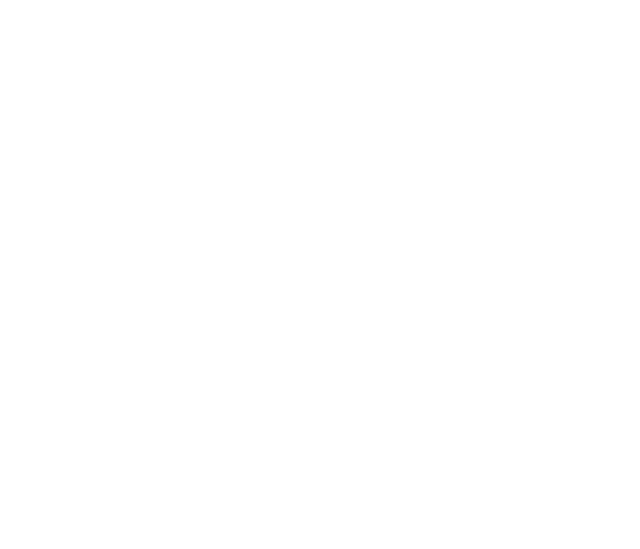
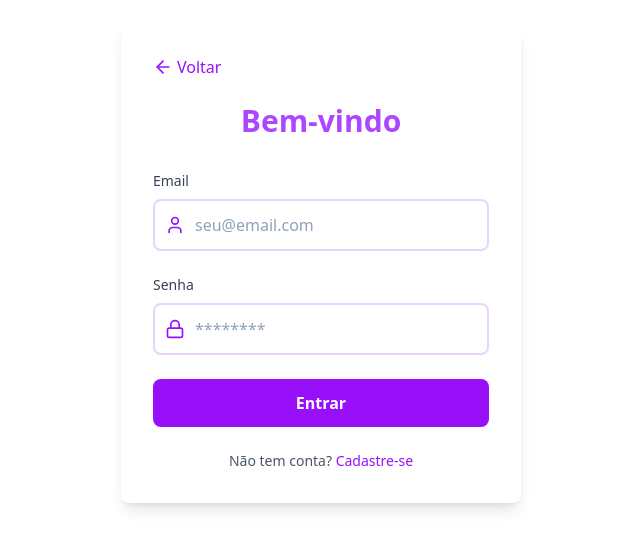
Before and after one commit to edilsonjrdev99/Jogo-Frontend-Vue, a Vue app: page /login in a window 1280 px wide. Before the commit this address had no page. Shown: the part 137-686 px from the top of the page, without its empty margins (319-959 px from the left). Built offline with nearby package versions, Linux system fonts and the light colour scheme.

Commit message:
feat: Adiciona tela de login e composable de login com mock

```diff
--- /dev/null
+++ b/src/composables/action/useAuth.ts
@@ -0,0 +1,30 @@
+import { ref } from 'vue';
+
+export const useAuth = () => {
+  const email = ref('');
+  const password = ref('');
+  const isLoading = ref(false);
+
+  const login = async () => {
+    isLoading.value = true;
+
+    setTimeout(() => {
+      console.log('Login realizado com sucesso!');
+      isLoading.value = false;
+      resetForm();
+    }, 3000);
+  }
+
+  const resetForm = () => {
+    email.value = ''
+    password.value = ''
+  }
+
+  return {
+    email,
+    password,
+    isLoading,
+    login,
+    resetForm,
+  }
+}
--- a/src/composables/useHome.ts
+++ b/src/composables/useHome.ts
@@ -1,7 +1,7 @@
-import { ref } from 'vue'
+import { ref } from 'vue';
 
 export const useHome = () => {
-  const message = ref('Bem-vindo ao Front Jogo!')
+  const message = ref('Bem-vindo(a) ao Jogo!');
 
   return {
     message,
--- a/src/route/index.ts
+++ b/src/route/index.ts
@@ -7,6 +7,11 @@
     name: 'Home',
     component: () => import('@/view/Home.vue'),
   },
+  {
+    path: '/login',
+    name: 'Login',
+    component: () => import('@/view/Login.vue'),
+  },
 ]
 
 const router = createRouter({
--- a/src/view/Home.vue
+++ b/src/view/Home.vue
@@ -1,14 +1,20 @@
 <script setup lang="ts">
-import { useHome } from '@/composables/useHome'
+  // COMPOSABLE
+  import { useHome } from '@/composables/useHome';
 
-const { message } = useHome()
+  const { message } = useHome();
 </script>
 
 <template>
   <div class="flex min-h-screen items-center justify-center bg-gray-100">
     <div class="rounded-lg bg-white p-8 shadow-lg">
       <h1 class="mb-4 text-3xl font-bold text-gray-800">{{ message }}</h1>
-      <p class="text-gray-600">Seu projeto Vue está pronto para começar!</p>
+      <p class="text-gray-600 mb-4">Faça login ou cadastre-se!</p>
+      <RouterLink to="/login">
+        <button class="w-full cursor-pointer rounded-lg bg-purple-600 px-4 py-3 font-semibold text-white transition-colors hover:bg-orange-500 disabled:opacity-50 disabled:cursor-not-allowed">
+          Entrar
+        </button>
+      </RouterLink>
     </div>
   </div>
 </template>
--- /dev/null
+++ b/src/view/Login.vue
@@ -0,0 +1,99 @@
+<script setup lang="ts">
+  // COMPONENTS
+  import { User, Lock, ArrowLeft } from 'lucide-vue-next';
+
+  // COMPOSABLE
+  import { useAuth } from '@/composables/action/useAuth';
+  import { useHealthApi } from '@/composables/api/useHealthApi';
+
+  const { email, password, isLoading, login } = useAuth();
+  const { healthTest } = useHealthApi();
+
+  const handleSubmit = async () => {
+    healthTest(
+      (response) => { console.log(response) },
+      (error) => { console.log(error) }
+    );
+
+    await login();
+  }
+</script>
+
+<template>
+  <div class="flex min-h-screen items-center justify-center bg-white">
+    <div class="w-full max-w-md px-6">
+      <div class="rounded-lg bg-white p-8 shadow-lg">
+        <!-- Botão de voltar -->
+        <div>
+          <RouterLink to="/" class="flex gap-1 fustify-center items-center text-purple-600 font-medium mb-6 hover:text-orange-500">
+            <ArrowLeft :size="20" />
+            Voltar
+          </RouterLink>
+        </div>
+
+        <!-- Header -->
+        <div class="mb-8">
+          <h1 class="text-3xl text-center font-bold text-purple-500">Bem-vindo</h1>
+        </div>
+
+        <!-- Form -->
+        <form @submit.prevent="handleSubmit" class="space-y-6">
+          <!-- Email -->
+          <div>
+            <label for="email" class="mb-2 block text-sm font-medium text-gray-700">Email</label>
+            <div class="relative">
+              <div class="pointer-events-none absolute inset-y-0 left-0 flex items-center pl-3">
+                <User :size="20" class="text-purple-600" />
+              </div>
+              <input
+                id="email"
+                v-model="email"
+                type="email"
+                required
+                placeholder="seu@email.com"
+                class="w-full rounded-lg border-2 border-purple-200 bg-white px-4 py-3 pl-10 text-slate-800 placeholder-slate-400 transition-all duration-200 focus:border-purple-500 focus:outline-none focus:ring-2 focus:ring-purple-500/20"
+              />
+            </div>
+          </div>
+
+          <!-- Senha -->
+          <div>
+            <label for="password" class="mb-2 block text-sm font-medium text-gray-700">Senha</label>
+            <div class="relative">
+              <div class="pointer-events-none absolute inset-y-0 left-0 flex items-center pl-3">
+                <Lock :size="20" class="text-purple-600" />
+              </div>
+              <input
+                id="password"
+                v-model="password"
+                type="password"
+                required
+                placeholder="********"
+                class="w-full rounded-lg border-2 border-purple-200 bg-white px-4 py-3 pl-10 text-slate-800 placeholder-slate-400 transition-all duration-200 focus:border-purple-500 focus:outline-none focus:ring-2 focus:ring-purple-500/20"
+              />
+            </div>
+          </div>
+
+          <!-- Botão -->
+          <button
+            type="submit"
+            :disabled="isLoading"
+            class="w-full cursor-pointer rounded-lg bg-purple-600 px-4 py-3 font-semibold text-white transition-colors hover:bg-orange-500 disabled:opacity-50 disabled:cursor-not-allowed"
+          >
+            {{ isLoading ? 'Carregando...' : 'Entrar' }}
+          </button>
+        </form>
+
+        <!-- Footer -->
+        <div class="mt-6 text-center">
+          <p class="text-sm text-gray-600">
+            Não tem conta?
+            <a href="#" class="font-medium text-purple-600 hover:text-orange-500">Cadastre-se</a>
+          </p>
+        </div>
+      </div>
+    </div>
+  </div>
+</template>
+
+<style scoped></style>
```
